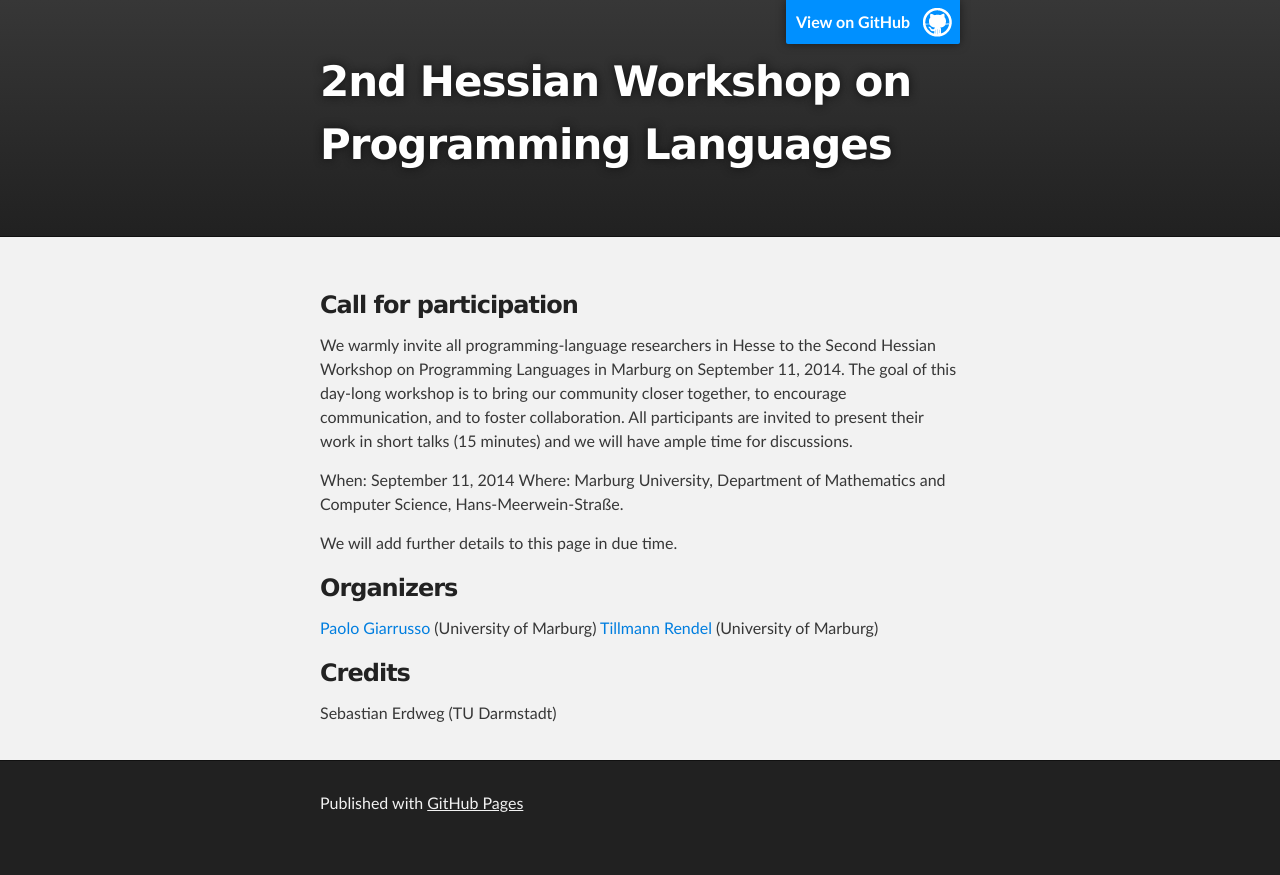
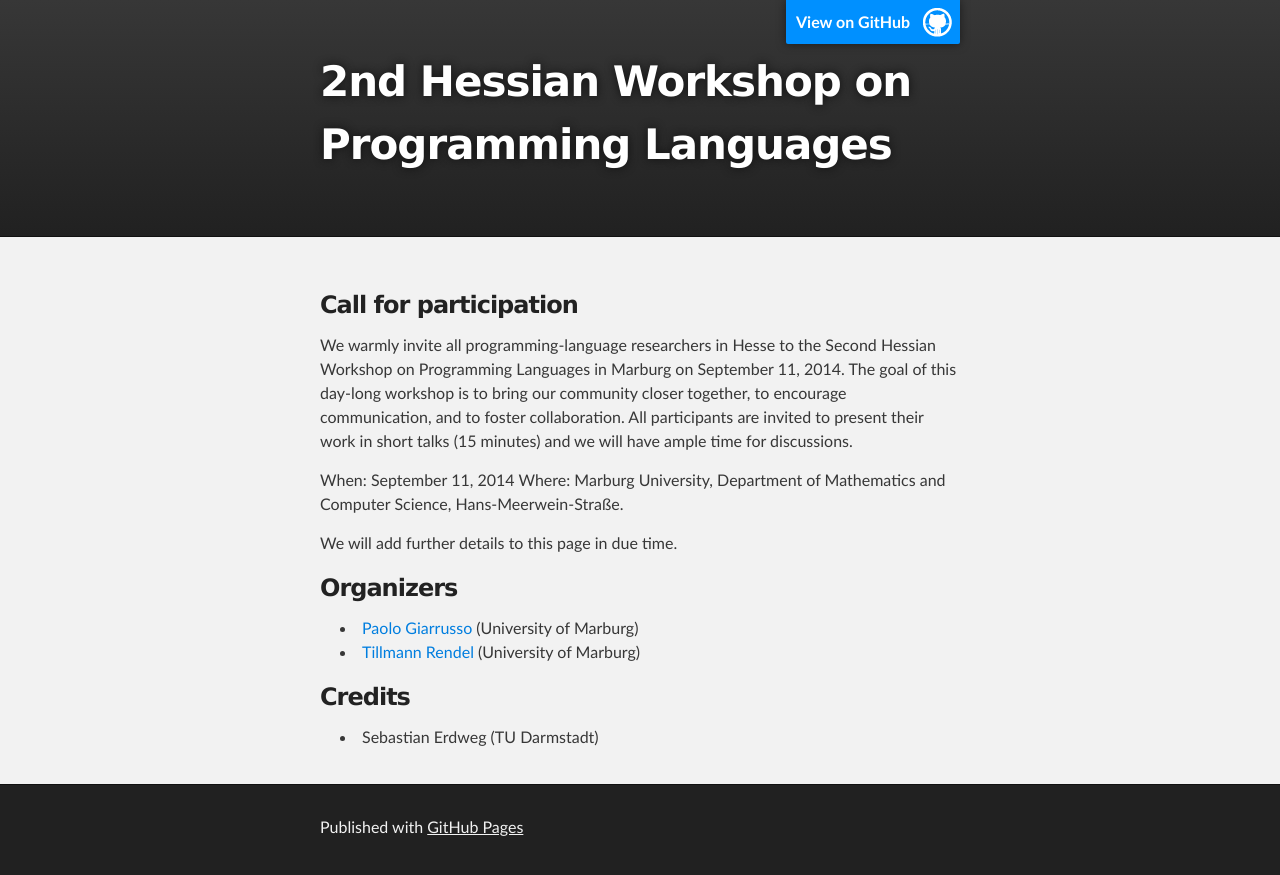
Before and after one commit to ps-mr/hesspl-2014, a Jekyll site: the page built from index.md, in a window 1280 px wide. Shown: the top 875 px of the page. Built offline with Jekyll 4.4.1, drawn with Linux system fonts in a browser that asks for light colours; Markdown is read by kramdown in place of the engine named in the settings.

Commit message:
Fix list

```diff
--- a/index.md
+++ b/index.md
@@ -16,8 +16,8 @@ Hans-Meerwein-Straße.
 We will add further details to this page in due time.
 
 ### Organizers
-[Paolo Giarrusso](pgiarrusso@informatik.uni-marburg.de) (University of Marburg)
-[Tillmann Rendel](rendel@informatik.uni-marburg.de) (University of Marburg)
+* [Paolo Giarrusso](pgiarrusso@informatik.uni-marburg.de) (University of Marburg)
+* [Tillmann Rendel](rendel@informatik.uni-marburg.de) (University of Marburg)
 
 ### Credits
-Sebastian Erdweg (TU Darmstadt)
+* Sebastian Erdweg (TU Darmstadt)
```
